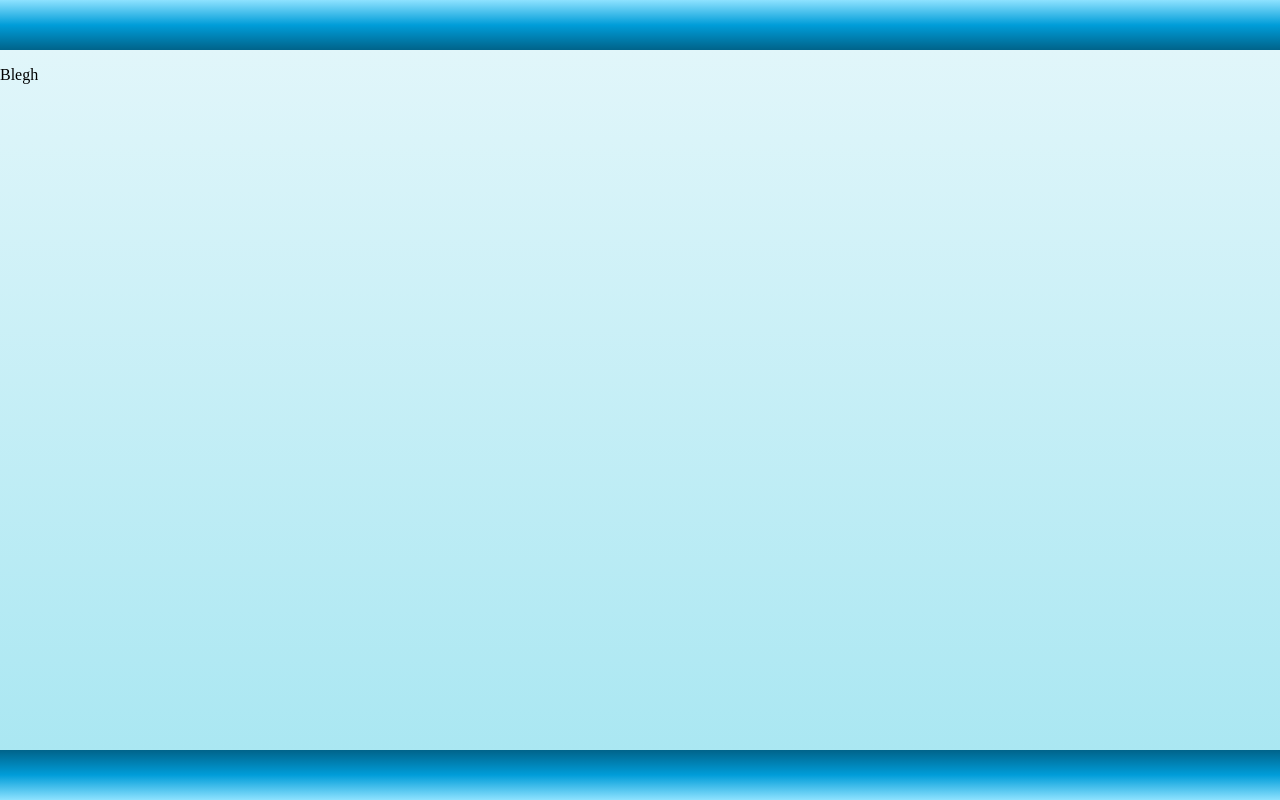
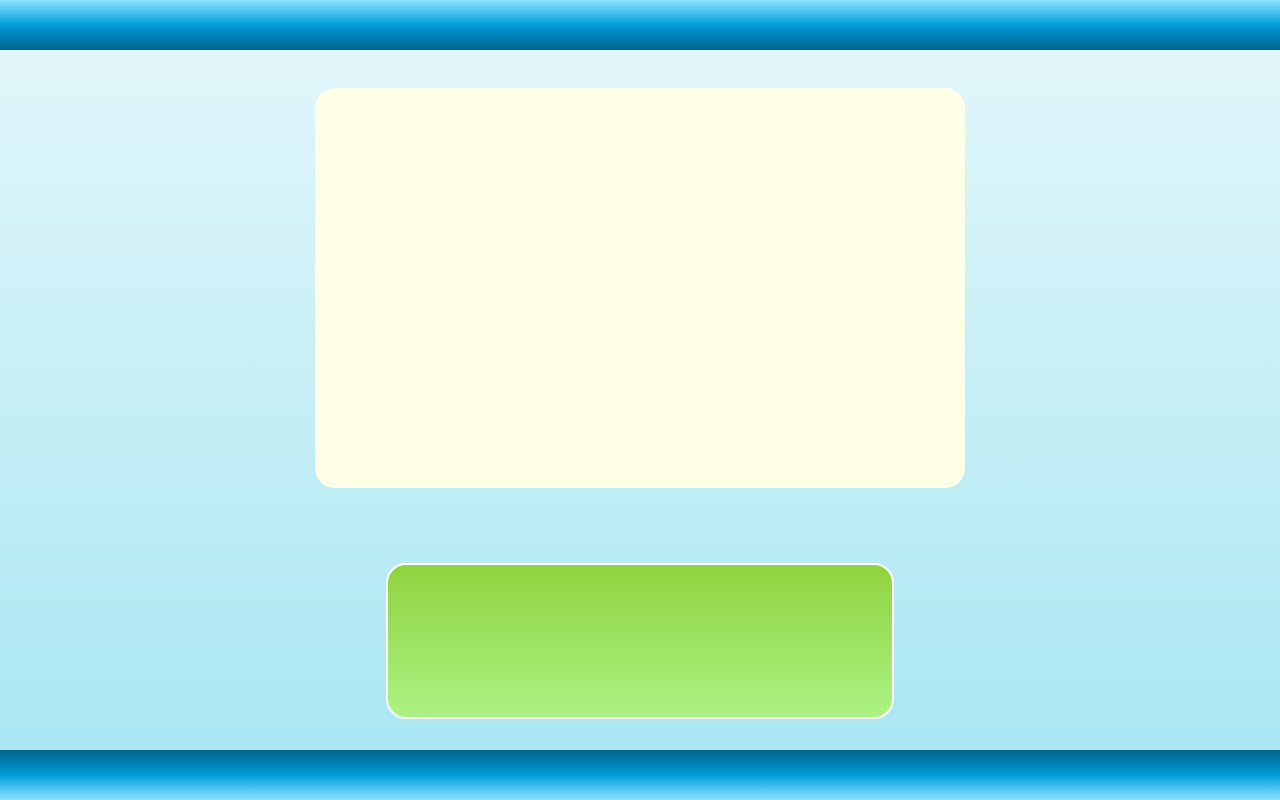
Before and after one commit to ryo-capricorn92/pokemon-typing-game, a React (Create React App) app: page / in a window 1280 px wide. Built offline with nearby package versions, Linux system fonts and the light colour scheme.

Commit message:
create basic grid for fight page

```diff
--- a/src/App.js
+++ b/src/App.js
@@ -1,10 +1,10 @@
 /* eslint-disable react/jsx-filename-extension */
 import React from 'react';
-import { Container } from './Presentation';
+import { Container, Fight } from './Presentation';
 
 const App = () => (
   <Container>
-    <p>Blegh</p>
+    <Fight />
   </Container>
 );
 
--- /dev/null
+++ b/src/Presentation/Fight.jsx
@@ -0,0 +1,63 @@
+import React from 'react';
+import styled from 'styled-components';
+
+import Grid from './Grid';
+
+const WindowRow = Grid.extend`
+  height: 400px;
+  max-height: 400px;
+  flex-grow: 0;
+`;
+
+WindowRow.defaultProps = {
+  row: true,
+  justify: 'space-around',
+};
+
+const FightWindow = styled.div`
+  width: 650px;
+  height: 400px;
+  background-color: #fffee6;
+  border-radius: 20px;
+`;
+
+const FightText = styled.input`
+  width: 500px;
+  height: 150px;
+  background: linear-gradient(
+    180deg,
+    rgba(143, 211, 63, 1) 0%,
+    rgba(172, 242, 131, 1) 100%
+  );
+  border-radius: 20px;
+  outline: none;
+  border: 2px solid white;
+  font-weight: 700;
+  font-size: 20px;
+  text-align: center;
+  font-family: courier;
+`;
+
+const TextRow = Grid.extend`
+  height: 150px;
+  max-height: 150px;
+  flex-grow: 0;
+`;
+
+TextRow.defaultProps = {
+  row: true,
+  justify: 'space-around',
+};
+
+const Fight = () => (
+  <Grid column justify="space-around">
+    <WindowRow>
+      <FightWindow />
+    </WindowRow>
+    <TextRow>
+      <FightText />
+    </TextRow>
+  </Grid>
+);
+
+export default Fight;
--- a/src/Presentation/index.js
+++ b/src/Presentation/index.js
@@ -1,7 +1,9 @@
 import Grid from './Grid';
 import Container from './Container';
+import Fight from './Fight';
 
 export {
   Grid,
   Container,
+  Fight,
 };
```
